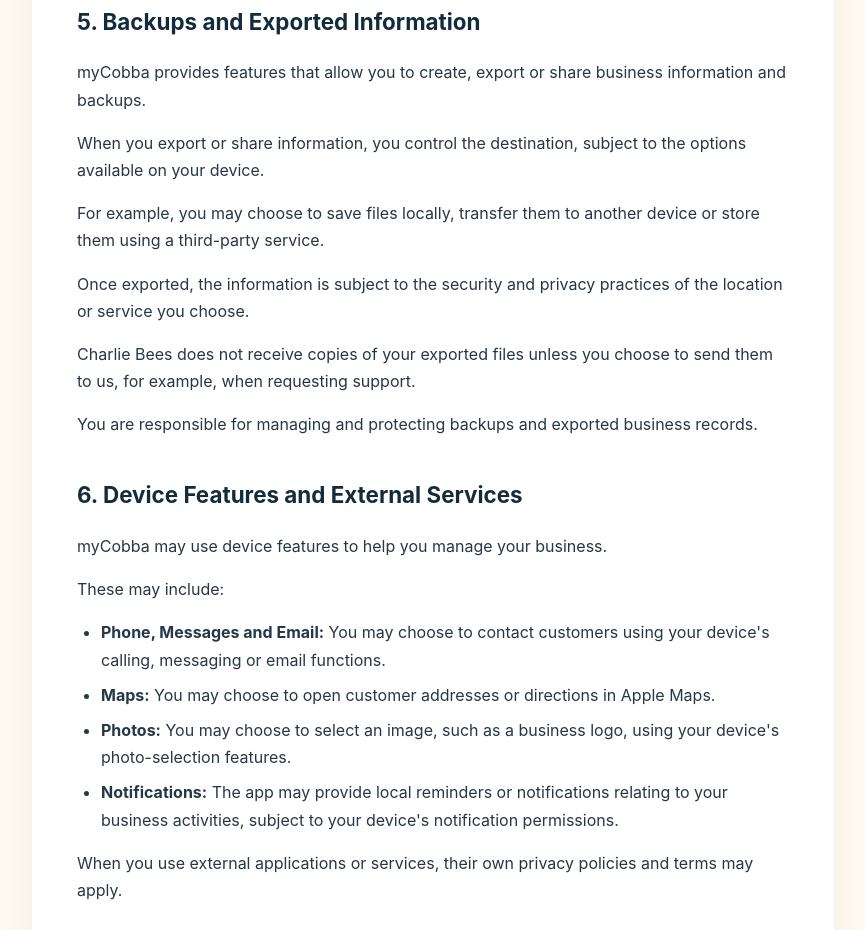
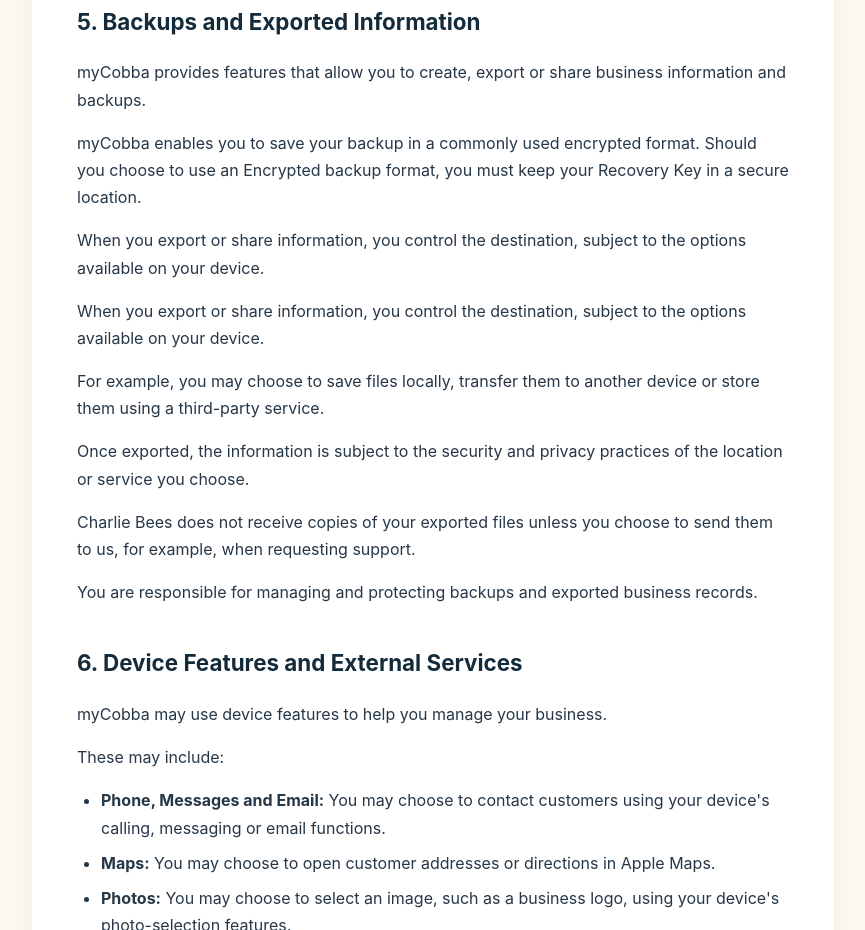
Before and after one commit to charliebees7/charliebees7.github.io, a plain HTML site: page mycobba/privacy.html in a window 1280 px wide. Shown: the part 1977-2907 px from the top of the page, without its empty margins (207-1072 px from the left). Drawn offline with Linux system fonts and the light colour scheme.

Commit message:
Update privacy.html

```diff
--- a/mycobba/privacy.html
+++ b/mycobba/privacy.html
@@ -196,6 +196,13 @@
   <p>myCobba provides features that allow you to
   create, export or share business information
   and backups.</p>
+  <p>myCobba enables you to save your backup in a
+  commonly used encrypted format.  Should you choose to
+  use an Encrypted backup format, you must keep your
+  Recovery Key in a secure location.</p>
+  <p>When you export or share information, you
+  control the destination, subject to the options
+  available on your device.</p>
   <p>When you export or share information, you
   control the destination, subject to the options
   available on your device.</p>
```
